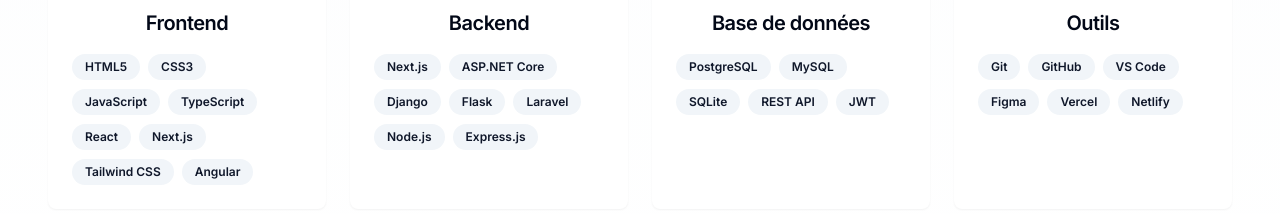
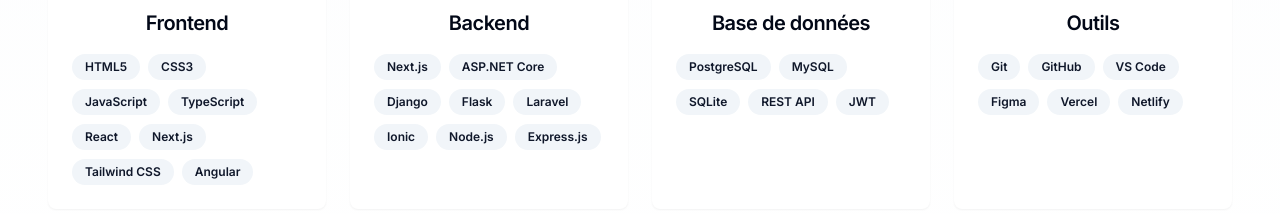
Before and after one commit to Patrick17-ui/portfolio_ac, a Next.js app: page / in a window 1280 px wide. Shown: the part 2180-2394 px from the top of the page. Built offline with nearby package versions, Linux system fonts and the light colour scheme.

Commit message:
Update skills-section.tsx

```diff
--- a/components/skills-section.tsx
+++ b/components/skills-section.tsx
@@ -17,7 +17,7 @@ export function SkillsSection() {
       title: "Backend",
       icon: Server,
       color: "from-green-500 to-emerald-500",
-      skills: ["Next.js", "ASP.NET Core", "Django", "Flask", "Laravel", "Node.js", "Express.js"],
+      skills: ["Next.js", "ASP.NET Core", "Django", "Flask", "Laravel", "Ionic", "Node.js", "Express.js"],
     },
     {
       title: "Base de données",
```
